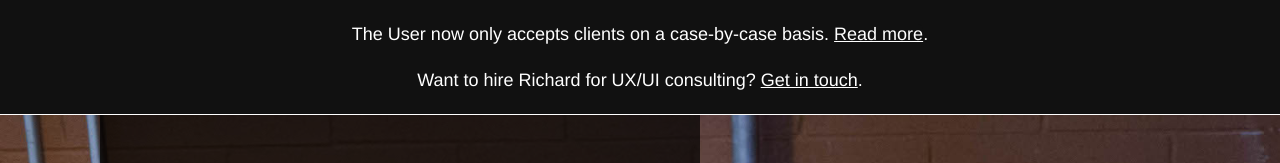
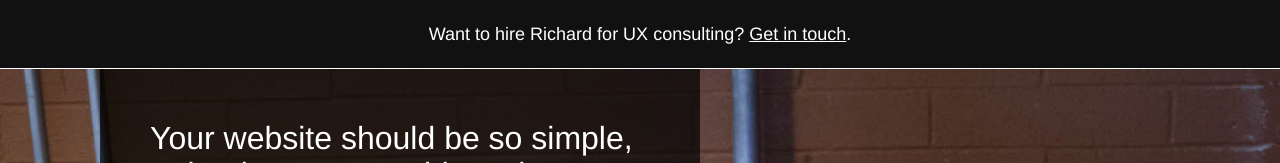
Before and after one commit to RichardLitt/the-user-is-drunk, a plain HTML site: page index.html in a window 1280 px wide. Shown: the top 163 px of the page. Drawn offline with Linux system fonts and the light colour scheme.

Commit message:
Change banner to be more aggressive

```diff
--- a/index.html
+++ b/index.html
@@ -43,10 +43,7 @@
   </head>
   <body>
     <div class="banner">
-      <p>The User now only accepts clients on a case-by-case basis. <a href="https://medium.com/@richlitt/the-user-has-sobered-up-df0b411997ea">Read more</a>.</p>
-
-      <p>Want to hire Richard for UX/UI consulting? <a href="mailto:richard.is.drunk@gmail.com">Get in touch</a>.
-      </p>
+      <p>Want to hire Richard for UX consulting? <a href="mailto:richard.is.drunk@gmail.com">Get in touch</a>.</p>
     </div>
     <div class="wrap">
     <div class="text">
@@ -55,7 +52,7 @@
 
       <p>I'll get very drunk, and then review your website. I'll send you my screencast; you'll get a video of me, as a new user, and as a designer trying to keep it together.</p>
 
-      <p>I am a UX professional and full stack developer. I've been doing this for a long time. Here is my <a class='website' href="http://burntfen.com">website</a>, my <a class='website' href="https://github.com/RichardLitt">github</a>, and my <a class='website' href="https://twitter.com/richlitt">twitter</a>.</p>
+      <p>I am a UX professional and full stack developer. I've been doing this for a long time. Here is my <a class='website' href="https://burntfen.com">website</a>, my <a class='website' href="https://github.com/RichardLitt">github</a>, and my <a class='website' href="https://twitter.com/richlitt">twitter</a>.</p>
       <p>One of the core tenets of UX is that you've got to design like "the user is drunk." Any feature of your site has to be able to be used by someone who could be drunk - because, invariably, the user will mess it up otherwise. Wonderful idea. The thing is, it is hard to test.</p>
       <p> I and a lot of beer will test this for you.</p>
       <p>Contact: <a href="mailto:richard.is.drunk@gmail.com" class='website'>richard.is.drunk@gmail.com</a></p><br />
```
